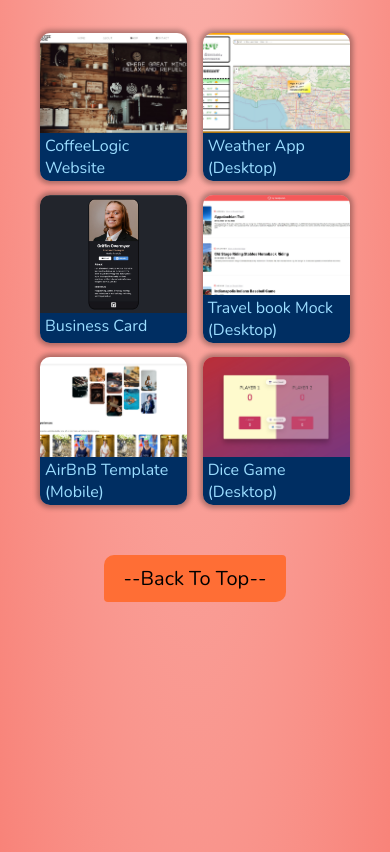
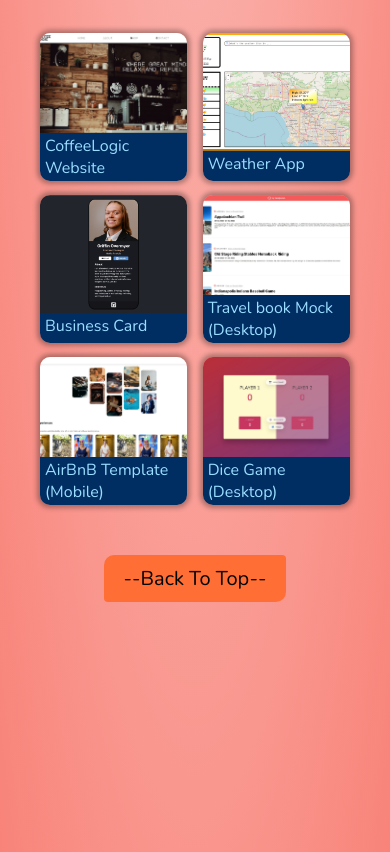
Before and after one commit to Griffinov22/portfolio_2022, a React (Vite) app: page / in a window 390 px wide. Shown: the part 2483-3335 px from the top of the page. Built offline with nearby package versions, Linux system fonts and the light colour scheme.

Commit message:
Updated Weather website for mobile

```diff
--- a/src/components/Works.jsx
+++ b/src/components/Works.jsx
@@ -21,7 +21,7 @@ export default function Works() {
           }
         >
           <img className="works-pic" src="/weather-app.jpg" />
-          <p className="works-caption">Weather App (Desktop) </p>
+          <p className="works-caption">Weather App </p>
         </div>
 
         <div
```
